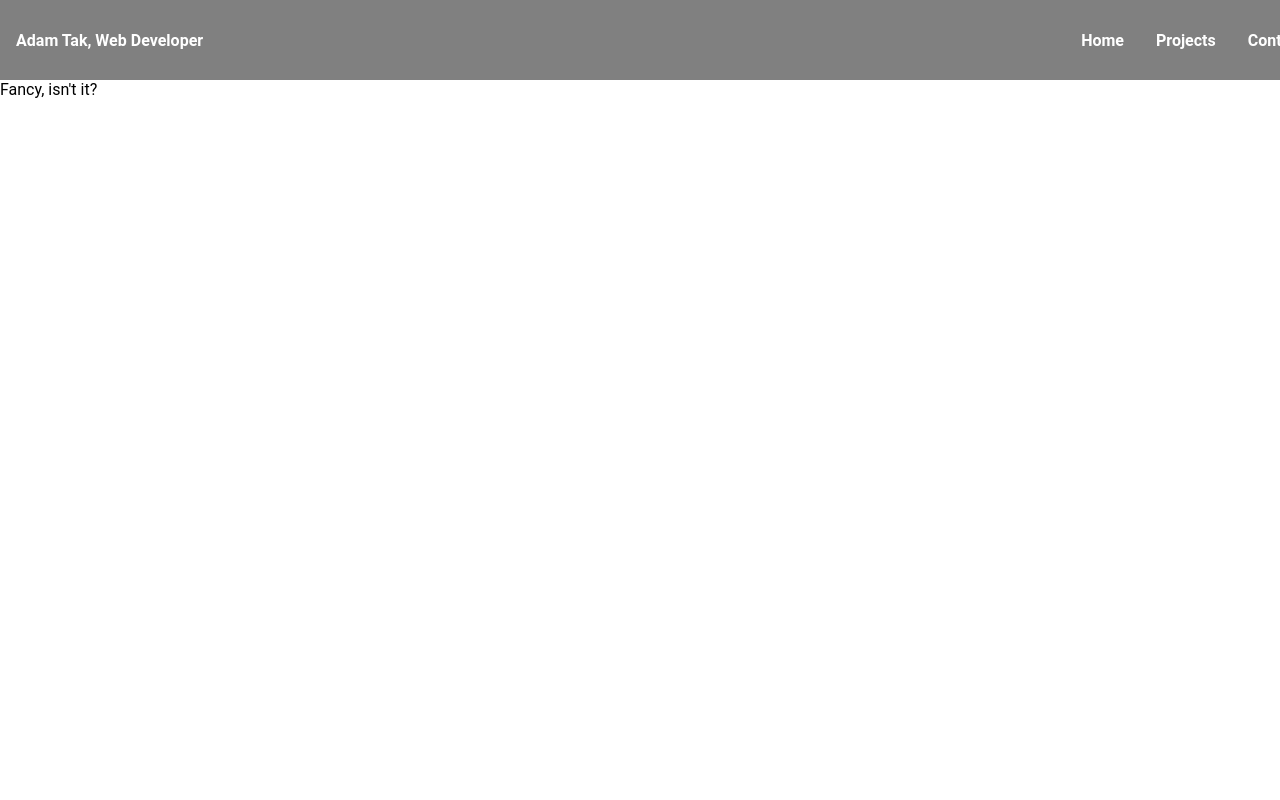
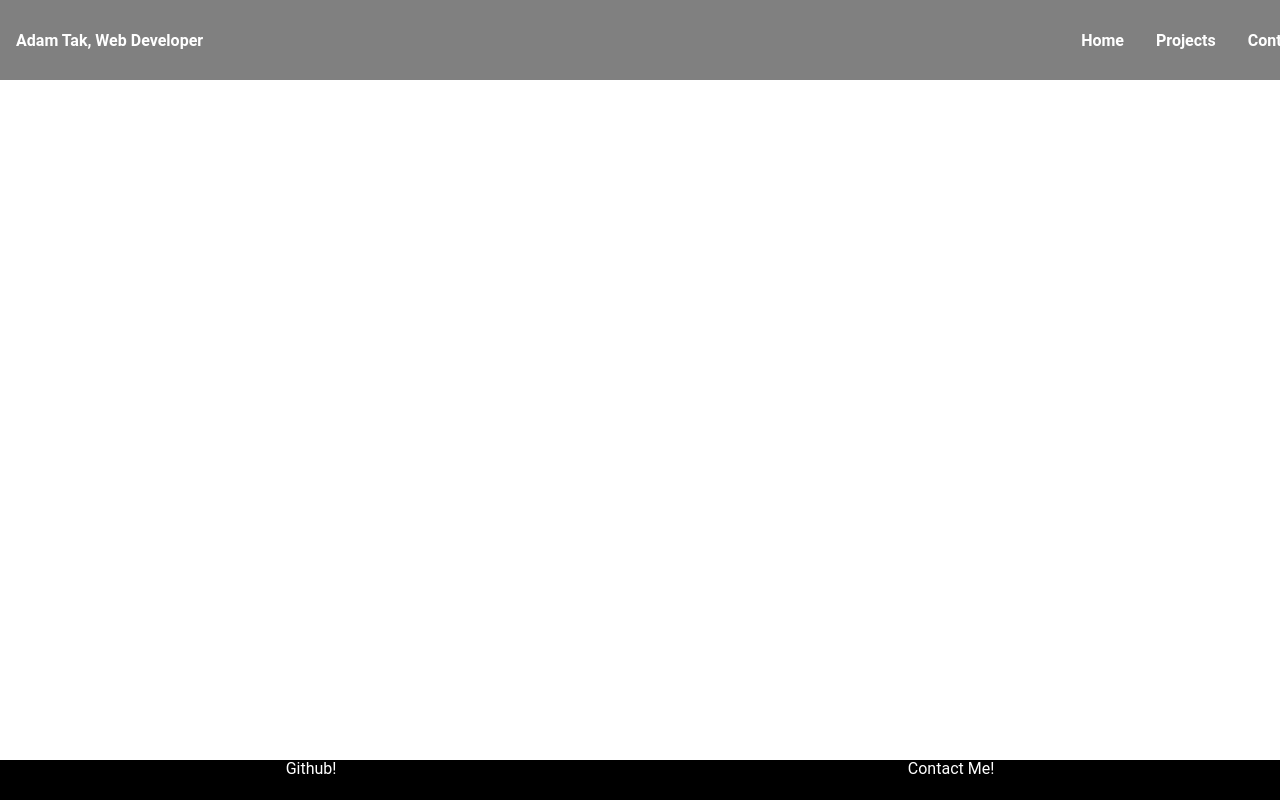
Before and after one commit to AdamDTak2112/adam-tak-portfolio, a Gatsby site: page / in a window 1280 px wide. Shown: the top 800 px of the page. Built offline with nearby package versions, Linux system fonts and the light colour scheme; Gatsby itself is replaced by a stand-in of ours.

Commit message:
Work on footer; hardcoded example navlinks to fit

```diff
--- a/src/components/footer.js
+++ b/src/components/footer.js
@@ -0,0 +1,38 @@
+import React from "react"
+import { Link } from "gatsby"
+import styled from "styled-components"
+
+const Footer = ({ data }) => {
+  return (
+    //TODO: Implement dynamic menu based on footerMenuData
+    <Nav>
+      <NavLink to="https://github.com/AdamDTak2112">Github!</NavLink>
+      <NavLink to="/contact">Contact Me!</NavLink>
+    </Nav>
+  )
+}
+
+export default Footer
+
+const Nav = styled.nav`
+  background: black;
+  height: 40px;
+  display: flex;
+  justify-content: space-around;
+  padding: 0.5rem calc((100vw - 1300px) / 2);
+  z-index: 100;
+  position: fixed;
+  left: 0px;
+  bottom: 0px;
+  width: 100%;
+`
+
+const NavLink = styled(Link)`
+  color: #fff;
+  display: flex;
+  align-items: center;
+  text-decoration: none;
+  padding: 0 1rem;
+  height: 0%;
+  cursor: pointer;
+`
--- a/src/components/header.js
+++ b/src/components/header.js
@@ -79,7 +79,7 @@ const NavMenu = styled.div`
   align-items: center;
   margin-right: -40px;
 
-  @media screen and (max-width: 768px) {
+  @media screen and (max-width: 760px) {
     display: none;
   }
 `
--- a/src/components/layout.js
+++ b/src/components/layout.js
@@ -2,6 +2,7 @@ import React from "react"
 
 import Header from "./header"
 import GlobalStyle from "./globalStyles"
+import Footer from "./footer"
 
 const Layout = ({ children }) => {
   return (
@@ -9,6 +10,7 @@ const Layout = ({ children }) => {
       <GlobalStyle />
       <Header />
       <main>{children}</main>
+      <Footer />
     </>
   )
 }
--- a/src/pages/index.js
+++ b/src/pages/index.js
@@ -1,9 +1,11 @@
 import React from "react"
+import styled from "styled-components"
+import { graphql } from "gatsby"
 
 import Layout from "../components/layout"
 
 const IndexPage = () => {
-  return <Layout>Fancy, isn't it?</Layout>
+  return <Layout />
 }
 
 export default IndexPage
```
Also changed, not shown: src/data/footerMenuData.js (added, +13 -0 lines).
